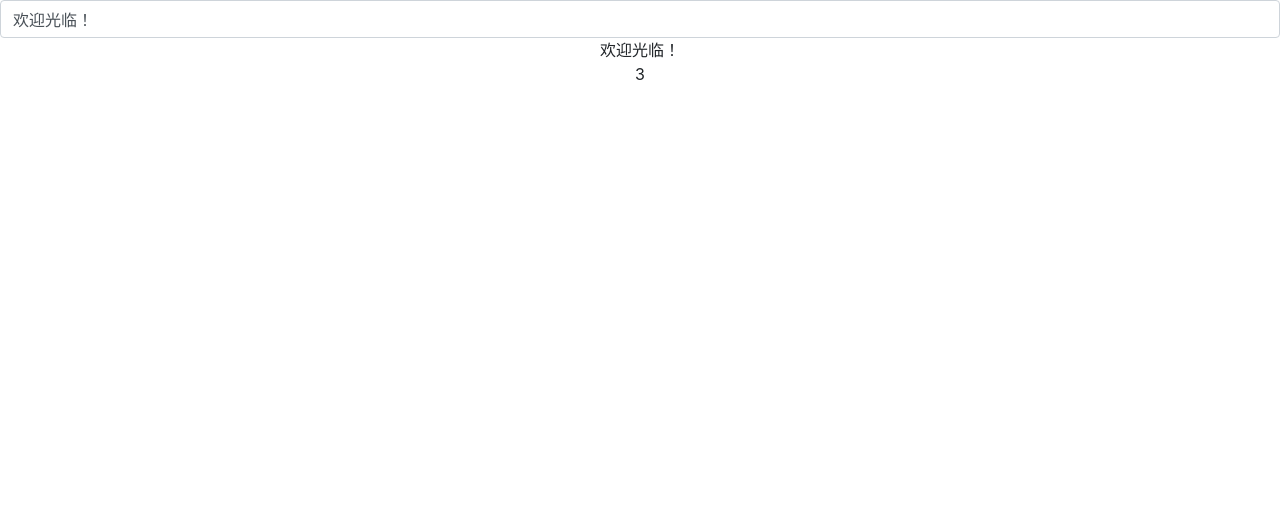
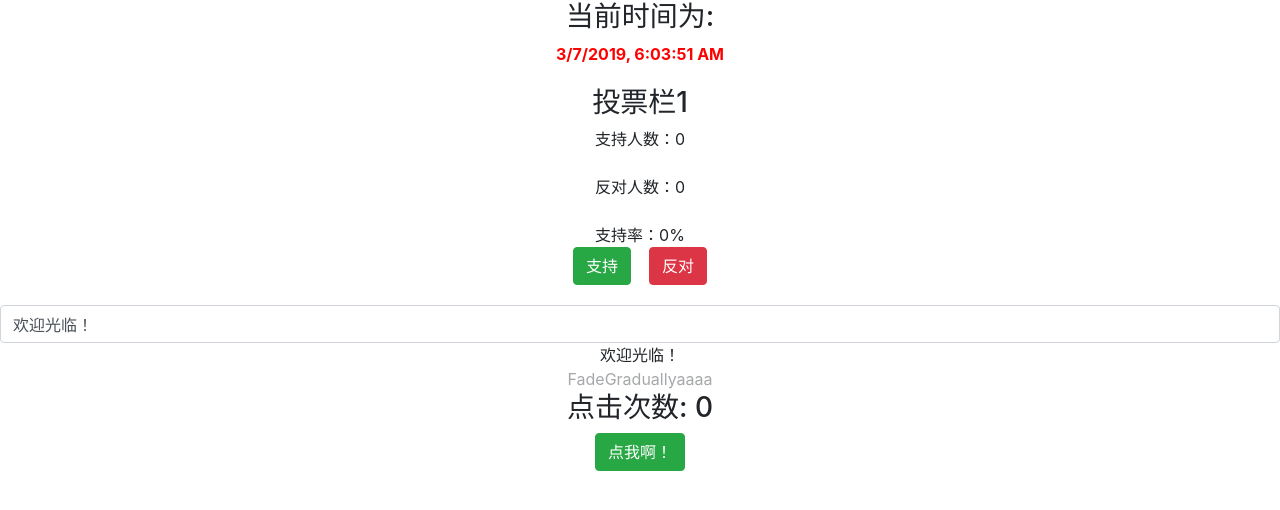
Before and after one commit to TONGWU97/myappdemo, a React (Create React App) app: page / in a window 1280 px wide. Shown: the top 510 px of the page. Built offline with nearby package versions, Linux system fonts and the light colour scheme.

Commit message:
复合组件间的信息传递

```diff
--- a/src/App.js
+++ b/src/App.js
@@ -5,18 +5,19 @@
 import BidirectionalBinding from './Bidirectional-binding';
 import FadeGradually from './FadeGradually';
 import A from './LifeCycle/A';
+import Panel from './复合组件间的信息传递';
 // import './reset.min.css';
 
 class App extends Component {
   render() {
     return (
       <div className="App">
-        {/* <Clock/>
+        <Clock/>
         <Vote title='投票栏1'/>
-        <Vote title='投票栏2'/> */}
         <BidirectionalBinding/>
-        {/* <FadeGradually name='aaaa'/> */}
-        <A/>
+        <FadeGradually name='aaaa'/>
+        {/* <A/> */}
+        <Panel/>
       </div>
 
     );
--- /dev/null
+++ b/src/复合组件间的信息传递.js
@@ -0,0 +1,61 @@
+import React from 'react';
+import 'bootstrap/dist/css/bootstrap.css';
+// 在Panel里包含Head和Body，Head中包含“点击次数”，Body中包含一个按钮，想实现在Body中点击按钮Head中的点击次数随之增加
+// 父组件把信息传递给子组件：基于属性传递即可(而且传递是单方向的，只能父亲通过属性把信息给儿子，儿子不能直接把信息作为属性传递给父亲)
+class Panel extends React.Component {
+    constructor() {
+        super();
+        this.state = {
+            n: 0
+        };
+    }
+
+    fn = () => {
+        // 修改Panel的状态信息
+        this.setState({
+            n: this.state.n + 1
+        })
+    }
+
+    render() {
+        return <section className='panel panel-default'>
+            {/* 父组件基于属性把信息传递给子组件 */}
+            <Head count={this.state.n} />
+            {/* 父组件把自己的一个方法基于组件传递给子组件，目的是在子组件中执行这个方法 */}
+            <Body callBack={this.fn}/>
+        </section>
+    }
+}
+
+// Head
+class Head extends React.Component {
+    constructor() {
+        super();
+    }
+
+    render() {
+        return <div className='panel-heading'>
+            <h3 className='panel-title'>
+                {/* 子组件通过属性获取父组件传递的内容 */}
+                点击次数: {this.props.count}
+            </h3>
+        </div>
+    }
+}
+
+// Body
+class Body extends React.Component {
+    constructor() {
+        super();
+    }
+
+    render() {
+        return <div className='panel-body'>
+            <button className='btn btn-success' onClick={this.props.callBack}>
+                点我啊！
+        </button>
+        </div>
+    }
+}
+
+export default Panel;
```
